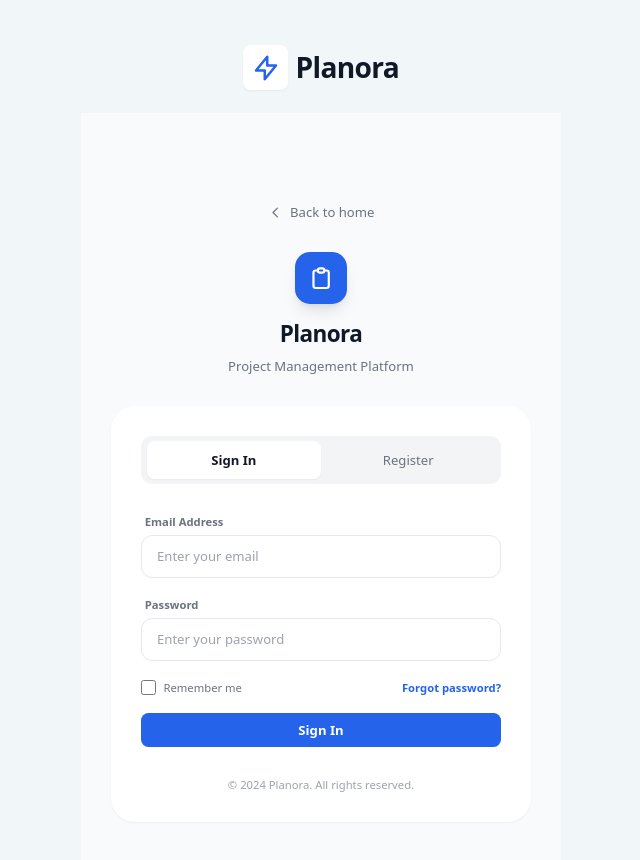
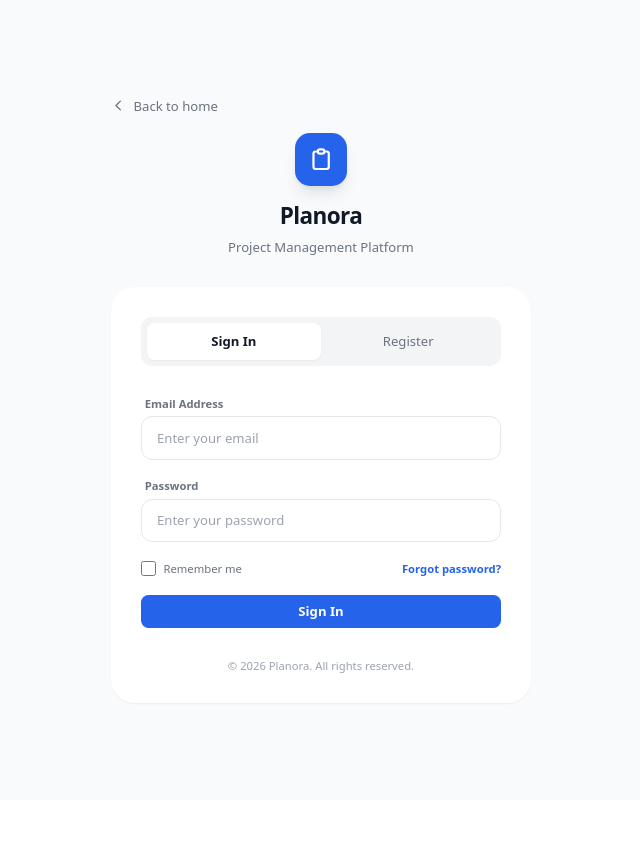
Before and after one commit to axzellinnovations/project_management_app, a Next.js app in the folder frontend/web/: page /login in a window 1280 px wide. Shown: the top 860 px of the page, without its empty margins (319-959 px from the left). After the commit the page ends 800 px from the top, so only its background shows below. Built offline with nearby package versions, Linux system fonts and the light colour scheme.

Commit message:
back-to-home alligned to left

```diff
--- a/frontend/web/app/(auth)/layout.tsx
+++ b/frontend/web/app/(auth)/layout.tsx
@@ -1,31 +1,16 @@
 'use client';
 
-import Link from "next/link";
-
+// We only need a simple wrapper now because the pages handle their own UI
 export default function AuthLayout({
   children,
 }: {
   children: React.ReactNode;
 }) {
   return (
-    <div className="flex min-h-screen flex-col items-center justify-center bg-[#F1F6F9] py-12 sm:px-6 lg:px-8">
-      {/* Shared Logo Header */}
-      <div className="sm:mx-auto sm:w-full sm:max-w-md mb-6">
-        <Link href="/" className="flex items-center justify-center gap-2">
-          {/* Simple Logo Icon */}
-          <div className="bg-white p-2 rounded-lg shadow-sm text-blue-600">
-            <svg className="w-8 h-8" fill="none" viewBox="0 0 24 24" stroke="currentColor">
-              <path strokeLinecap="round" strokeLinejoin="round" strokeWidth="2" d="M13 10V3L4 14h7v7l9-11h-7z" />
-            </svg>
-          </div>
-          <span className="text-3xl font-bold text-gray-900 tracking-tight">Planora</span>
-        </Link>
-      </div>
-
-      {/* The Page Content (Login/Register) goes here */}
-      <div className="w-full sm:max-w-[480px]">
-        {children}
-      </div>
+    // We just set the base background color and font here.
+    // We REMOVED the Logo and Card container because they are already inside your Login/Register pages.
+    <div className="min-h-screen w-full bg-[#F8FAFC] font-sans text-gray-900 antialiased">
+      {children}
     </div>
   );
 }
--- a/frontend/web/app/(auth)/login/page.tsx
+++ b/frontend/web/app/(auth)/login/page.tsx
@@ -31,12 +31,14 @@ export default function LoginPage() {
         <div className='min-h-screen flex flex-col items-center justify-center bg-[#F8FAFC] p-4'>
 
             {/* 1. Back to Home Link */}
-            <Link href={"/"} className='mb-8 flex items-center text-sm text-gray-500 hover:text-gray-900 transition-colors'>
-                <svg className="w-4 h-4 mr-2" fill="none" viewBox="0 0 24 24" stroke="currentColor">
-                    <path strokeLinecap="round" strokeLinejoin="round" strokeWidth="2" d="M15 19l-7-7 7-7" />
-                </svg>
-                Back to home
-            </Link>
+            <div className="w-full max-w-[420px] mb-4">
+                <Link href={"/"} className='inline-flex items-center text-sm text-gray-500 hover:text-gray-900 transition-colors'>
+                    <svg className="w-4 h-4 mr-2" fill="none" viewBox="0 0 24 24" stroke="currentColor">
+                        <path strokeLinecap="round" strokeLinejoin="round" strokeWidth="2" d="M15 19l-7-7 7-7" />
+                    </svg>
+                    Back to home
+                </Link>
+            </div>
 
             {/* 2. Header Section */}
             <div className='mb-8 text-center'>
@@ -114,7 +116,7 @@ export default function LoginPage() {
 
                 {/* Footer Copyright */}
                 <p className="mt-8 text-center text-xs text-gray-400">
-                    © 2024 Planora. All rights reserved.
+                    © 2026 Planora. All rights reserved.
                 </p>
             </div>
        </div>
```
Also changed, not shown: frontend/web/app/(auth)/register/page.tsx (added).
